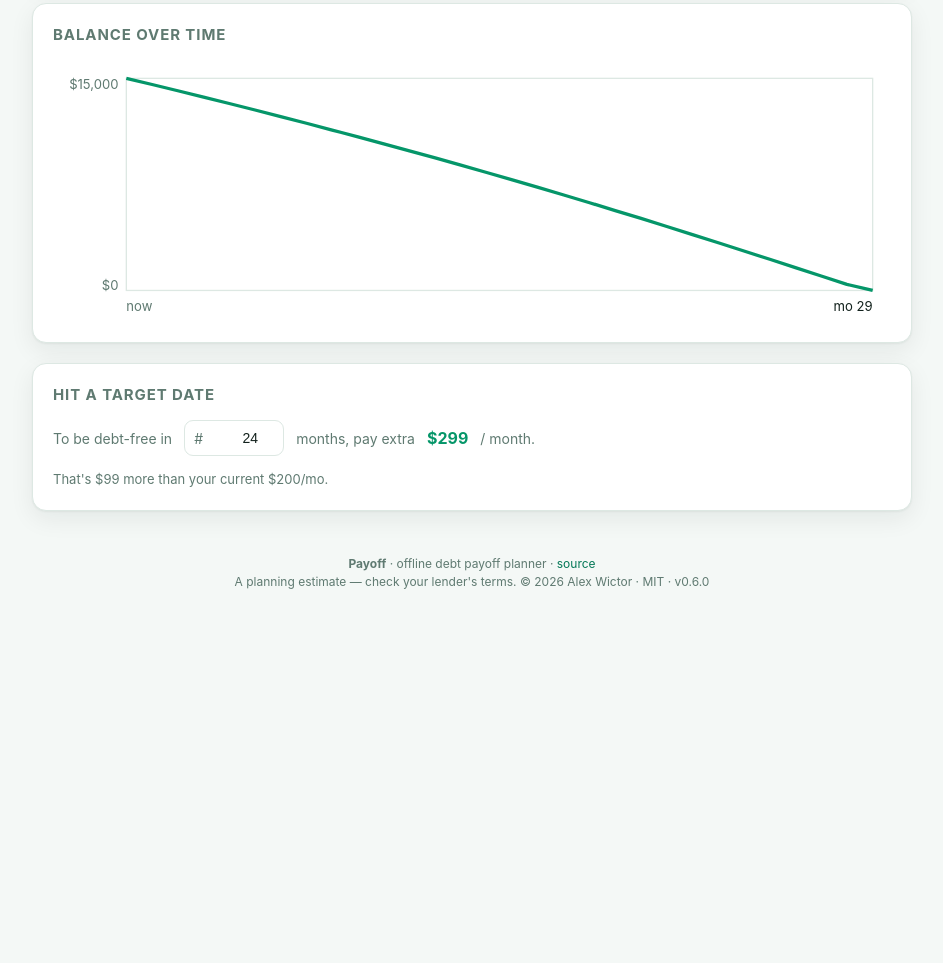
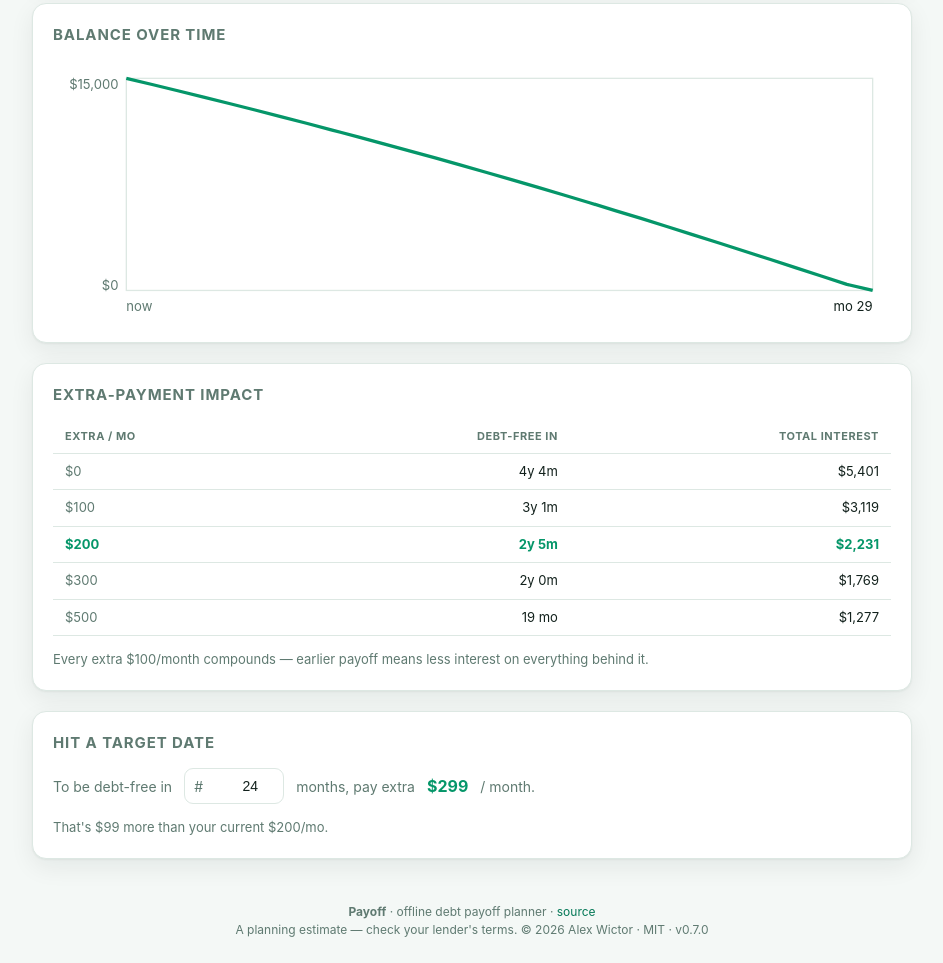
Before and after one commit to awictor/payoff, a plain HTML site: page index.html in a window 1280 px wide. Shown: the part 760-1723 px from the top of the page, without its empty margins (168-1111 px from the left). Before the commit the page ends 1375 px from the top, so only its background shows below. Drawn offline with Linux system fonts and the light colour scheme.

Commit message:
v0.7.0 — extra-payment impact table
Add a table of debt-free date + total interest at extra $0/100/200/300/500
(current level highlighted), so the marginal value of each extra $100 is
obvious. Pure extraSensitivity() unit-tested for monotonicity (10 checks
green). Bump footer + badge to 0.7.0.

```diff
--- a/index.html
+++ b/index.html
@@ -56,6 +56,11 @@
   .cmp{margin-top:14px;font-size:13px;color:var(--muted)}
   .order{margin-top:12px;font-size:13px} .order li{margin:2px 0}
   #chart{width:100%;height:auto;display:block}
+  table.imp{width:100%;border-collapse:collapse;font-size:13px}
+  table.imp th,table.imp td{padding:8px 12px;text-align:right;border-bottom:1px solid var(--line)}
+  table.imp th:first-child,table.imp td:first-child{text-align:left;color:var(--muted)}
+  table.imp thead th{font-size:11px;text-transform:uppercase;letter-spacing:.05em;color:var(--muted)}
+  table.imp tr.cur td{font-weight:700;color:var(--accent)}
   footer{text-align:center;color:var(--muted);font-size:12px;padding:24px}
   footer a{color:var(--accent-d);text-decoration:none}
 </style>
@@ -105,6 +110,12 @@
   </section>
 
   <section class="card">
+    <h2>Extra-payment impact</h2>
+    <div id="impHost"></div>
+    <div class="cmp">Every extra $100/month compounds — earlier payoff means less interest on everything behind it.</div>
+  </section>
+
+  <section class="card">
     <h2>Hit a target date</h2>
     <div class="controls">
       <span>To be debt-free in</span>
@@ -119,7 +130,7 @@
 
 <footer>
   <b>Payoff</b> · offline debt payoff planner · <a href="https://github.com/awictor/payoff">source</a><br>
-  A planning estimate — check your lender's terms. © <span id="yr">2026</span> Alex Wictor · MIT · v0.6.0
+  A planning estimate — check your lender's terms. © <span id="yr">2026</span> Alex Wictor · MIT · v0.7.0
 </footer>
 
 <script>
@@ -172,6 +183,11 @@ function decodeShare(str){
     if(!Array.isArray(o.d)) return null;
     return { debts:o.d.map(a=>({name:a[0],balance:a[1],apr:a[2],min:a[3]})), extra:+o.e||0, strategy:o.s==="snowball"?"snowball":"avalanche" };
   }catch{ return null; }
+}
+
+// Debt-free months + total interest at a set of extra-payment levels.
+function extraSensitivity(debts, extras, strategy){
+  return extras.map(e=>{ const r=simulatePayoff(debts,e,strategy); return {extra:e, months:r.months, totalInterest:r.totalInterest, cleared:r.cleared}; });
 }
 
 function drawChart(series){
@@ -240,6 +256,13 @@ function calc(){
   const tm=parseInt($("targetMonths").value)||0;
   try{localStorage.setItem("payoff.target",tm);}catch(e){}
   drawChart(r.cleared?r.series:null);
+
+  const exs=[0,100,200,300,500]; if(exs.indexOf(extra)<0){ exs.push(extra); exs.sort((a,b)=>a-b); }
+  let ih='<table class="imp"><thead><tr><th>Extra / mo</th><th>Debt-free in</th><th>Total interest</th></tr></thead><tbody>';
+  extraSensitivity(debts,exs,strat).forEach(x=>{ const isc=Math.abs(x.extra-extra)<0.5;
+    ih+=`<tr class="${isc?'cur':''}"><td>${money(x.extra)}</td><td>${monthsLabel(x.months)}</td><td>${x.cleared?money(x.totalInterest):"—"}</td></tr>`; });
+  ih+='</tbody></table>'; $("impHost").innerHTML=ih;
+
   const need=solveExtraForMonths(debts,tm,strat);
   if(need==null){ $("solveExtra").textContent="—"; $("solveNote").textContent=debts.length?`Can't clear these debts in ${tm} months — pick a longer horizon.`:""; }
   else { $("solveExtra").textContent=money(need);
@@ -275,7 +298,7 @@ try{const e=localStorage.getItem("payoff.extra");if(e!=null)$("extra").value=e;c
 })();
 renderRows(); calc();
 
-if(typeof module!=="undefined") module.exports={simulatePayoff,solveExtraForMonths,encodeShare,decodeShare};
+if(typeof module!=="undefined") module.exports={simulatePayoff,solveExtraForMonths,encodeShare,decodeShare,extraSensitivity};
 </script>
 </body>
 </html>
```
Also changed, not shown: tests/selftest.mjs (+9 -1 lines), 1 other file.
